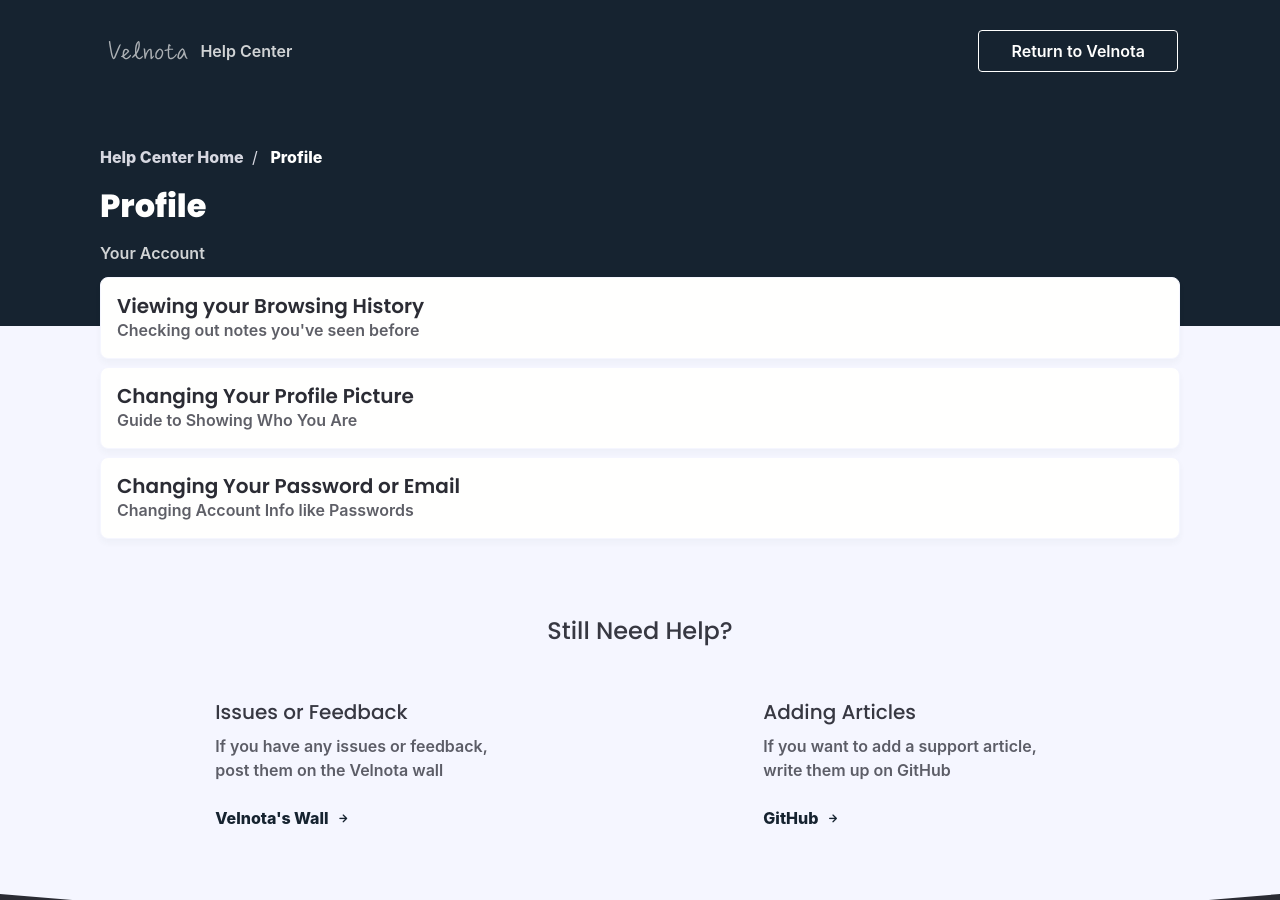
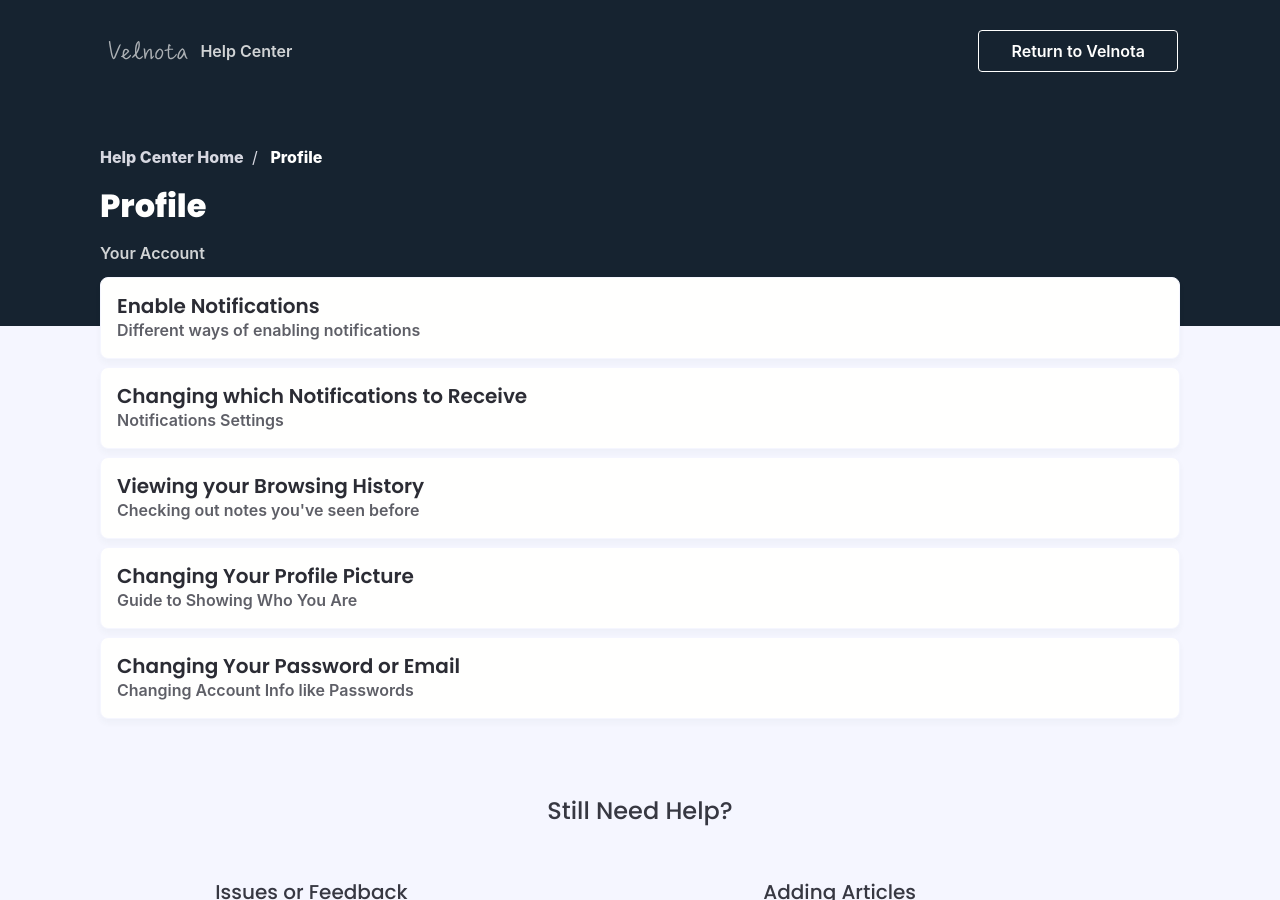
Before and after one commit to Velnota/FAQ, a Jekyll site: the page built from profile.html, in a window 1280 px wide and 900 px high. Built offline with Jekyll 4.4.1, drawn with Linux system fonts in a browser that asks for light colours; nearby versions of some CDN libraries; some web fonts are replaced; comment, search, counter and statistics services are not loaded; some of the changed lines change nothing that is shown.

Commit message:
(Add) Enable and adjust notifications preferences * Fixed alt for settings sidebar in 2020-01-05-change-account-info.md

```diff
--- a/_posts/Profile/2020-01-05-change-account-info.md
+++ b/_posts/Profile/2020-01-05-change-account-info.md
@@ -29,7 +29,7 @@ Make sure it's a good passphrase! Long, not random!
 1. Follow step 1 from above.
 2. Press "E-mail" on the side
 
-![Top Nav](/assets/screenshots/SettingsSidebar.png)
+![Settings sidebar](/assets/screenshots/SettingsSidebar.png)
 {: .img-responsive-md}
 
 {:start="3"}
--- /dev/null
+++ b/_posts/Profile/2020-01-23-change-notifications-settings.md
@@ -0,0 +1,37 @@
+---
+layout: post
+title: "Changing which Notifications to Receive"
+date: 2021-01-23
+category: profile
+author: Velnota
+short-description: Notifications Settings
+---
+
+-----
+
+Not sure how to enable notifications in the first place?
+Refer to: [How to Enable Notifications]({% post_url Profile/2020-01-23-enable-notifications %})
+
+### Change Notification Settings
+1. Press on the profile picture at the top and select "Settings."
+   If you see a hamburger bar (three horizontal bars), press that and
+   then press "Settings."
+
+![Top Nav](/assets/screenshots/topnav.png)
+{: .img-responsive-md}
+
+{:start="2"}
+2. Press "Notifications" on the side
+
+![Settings sidebar](/assets/screenshots/SettingsSidebar.png)
+{: .img-responsive-md}
+
+{:start="3"}
+3. Checkmark the notifications you want to receive and press "Save"
+   at the bottom.
+
+![Notifications settings](/assets/screenshots/NotificationSettings.png)
+{: .img-responsive-md}
+
+Not sure how to enable notifications in the first place?
+Refer to: [How to Enable Notifications]({% post_url Profile/2020-01-23-enable-notifications %})
--- /dev/null
+++ b/_posts/Profile/2020-01-23-enable-notifications.md
@@ -0,0 +1,35 @@
+---
+layout: post
+title: "Enable Notifications"
+date: 2021-01-23
+category: profile
+author: Velnota
+short-description: Different ways of enabling notifications
+---
+
+-----
+
+Want to change which notifications to receive? Refer to:
+[Changing which Notifications to Receive]({% post_url Profile/2020-01-23-change-notifications-settings %})
+
+### Desktop
+We only send notifications if you are currently logged in on the website.
+If you see "Web Push" or "Push Notifications," Velnota does not use that
+annoying technology on your computer, so you can safely ignore those.
+
+When you see a notification, **you can click on it to be directed to
+the extended note, family invite, or pinged location**.
+
+Reference your favorite browser:
+- [Chrome](https://support.google.com/chrome/answer/3220216?co=GENIE.Platform%3DDesktop&hl=en)
+- [Firefox (Section: Upgraded Notifications only)](https://support.mozilla.org/en-US/kb/push-notifications-firefox)
+- [Safari](https://browserhow.com/how-to-allow-or-stop-notification-settings-in-safari-mac/)
+- [Edge](https://www.windowscentral.com/how-manage-web-notifications-edge-windows-10)
+- [Opera](https://help.opera.com/en/latest/web-preferences/#notifications)
+
+Several websites may appear. Select "Allow" to allow notifications while
+using the website or "Deny" when you don't. The words may vary depending
+on the browser you're using.
+
+Want to change which notifications to receive? Refer to:
+[Changing which Notifications to Receive]({% post_url Profile/2020-01-23-change-notifications-settings %})
```
Also changed, not shown: assets/screenshots/NotificationSettings.png (added).
